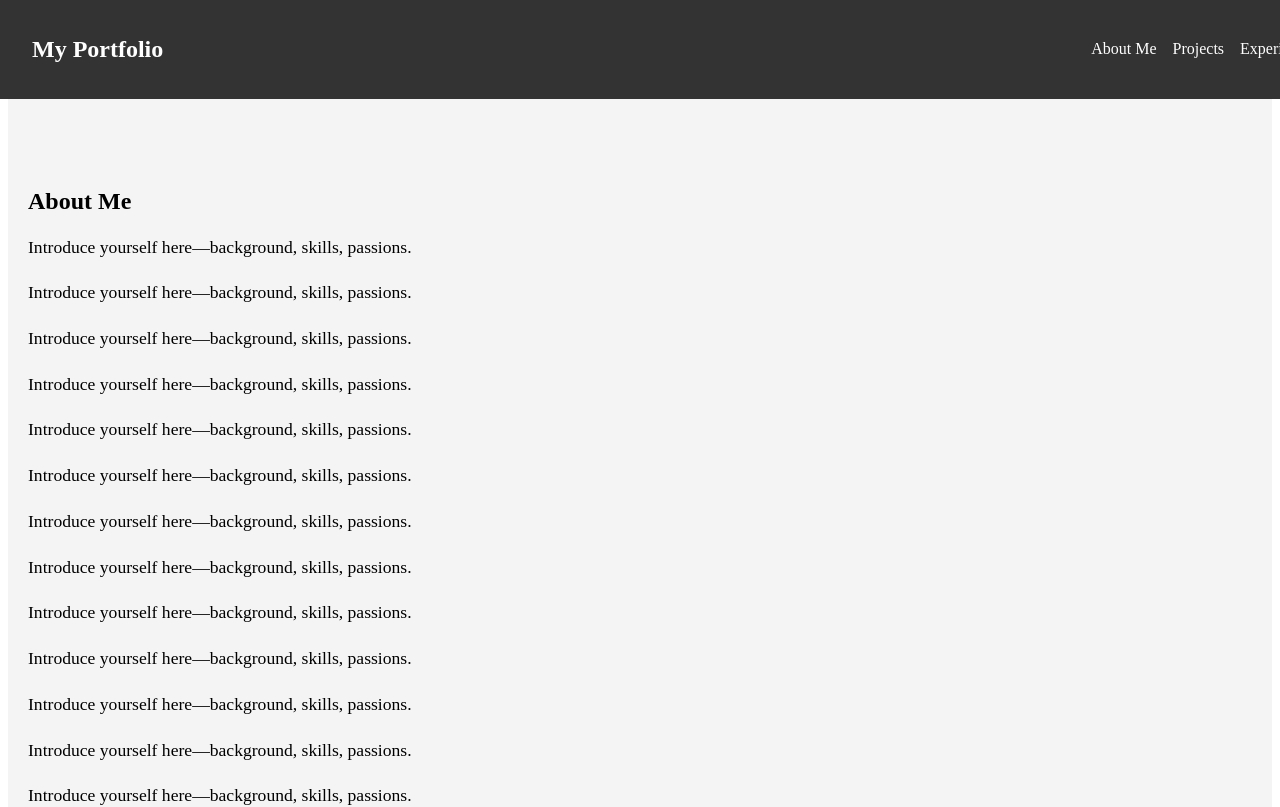
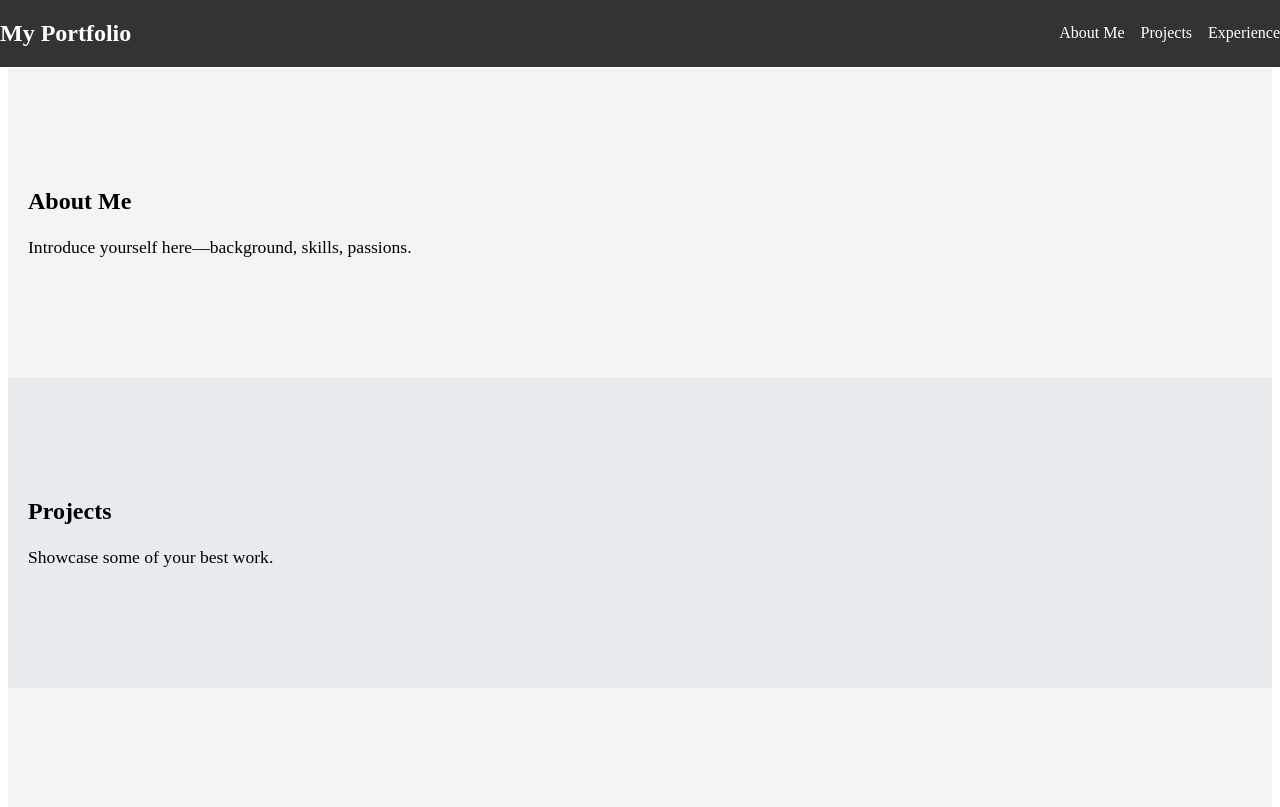
Before and after one commit to seankql/sean-portfolio, a React (Create React App) app: page / in a window 1280 px wide. Shown: the top 807 px of the page. Built offline with nearby package versions, Linux system fonts and the light colour scheme.

Commit message:
Updated css

```diff
--- a/src/components/Aboutme.js
+++ b/src/components/Aboutme.js
@@ -3,7 +3,6 @@ const AboutMe = () => {
       <section id="about-me">
         <h2>About Me</h2>
         <p>Introduce yourself here—background, skills, passions.</p>
-        <p>Introduce yourself here—background, skills, passions.</p><p>Introduce yourself here—background, skills, passions.</p><p>Introduce yourself here—background, skills, passions.</p><p>Introduce yourself here—background, skills, passions.</p><p>Introduce yourself here—background, skills, passions.</p><p>Introduce yourself here—background, skills, passions.</p><p>Introduce yourself here—background, skills, passions.</p><p>Introduce yourself here—background, skills, passions.</p><p>Introduce yourself here—background, skills, passions.</p><p>Introduce yourself here—background, skills, passions.</p><p>Introduce yourself here—background, skills, passions.</p><p>Introduce yourself here—background, skills, passions.</p><p>Introduce yourself here—background, skills, passions.</p><p>Introduce yourself here—background, skills, passions.</p>
       </section>
     );
   };
--- a/src/styles/Navbar.css
+++ b/src/styles/Navbar.css
@@ -2,7 +2,6 @@
     display: flex;
     justify-content: space-between;
     align-items: center;
-    padding: 1rem 2rem;
     background: #333;
     color: white;
     position: fixed;
@@ -21,7 +20,3 @@
     color: white;
     text-decoration: none;
   }
-
-  .navbar a:hover {
-    text-decoration: underline;
-  }
```
